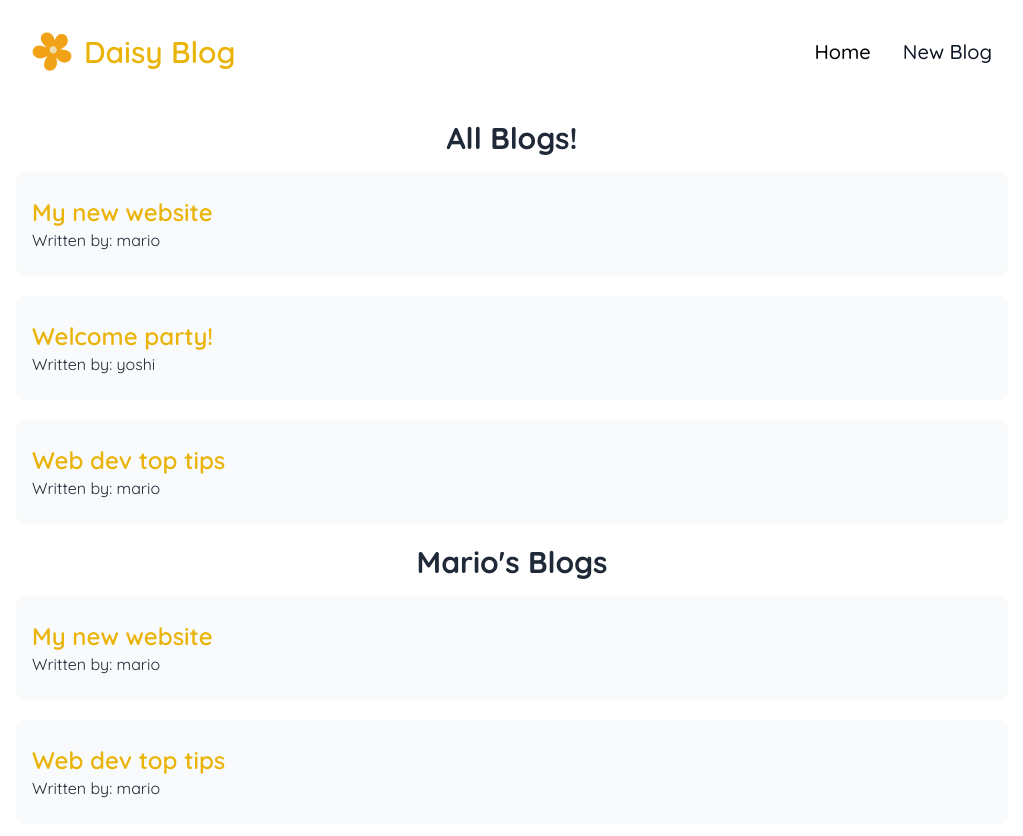
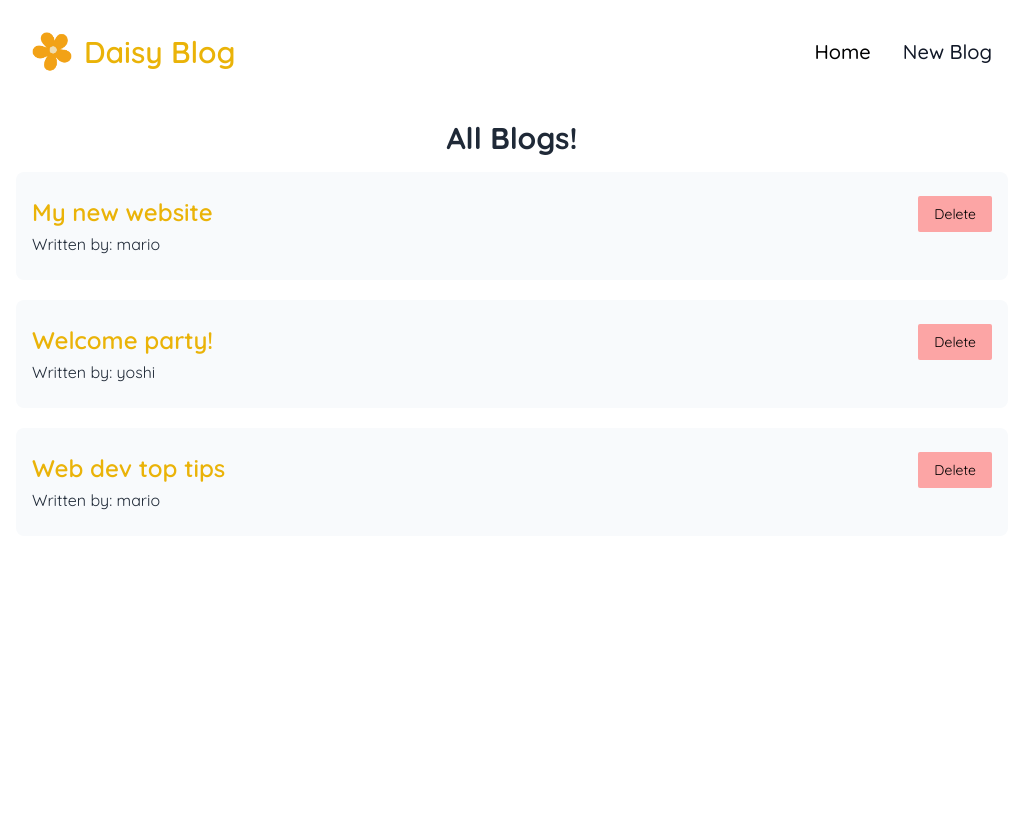
Before and after one commit to nadialvy/react-blog, a React (Vite) app: page / in a window 1280 px wide. Shown: the top 836 px of the page, without its empty margins (128-1151 px from the left). After the commit the page ends 800 px from the top, so only its background shows below. Built offline with nearby package versions, Linux system fonts and the light colour scheme.

Commit message:
function as props

```diff
--- a/src/components/BlogList.jsx
+++ b/src/components/BlogList.jsx
@@ -1,11 +1,14 @@
-const BlogList = ({ blogs, title }) => {
+const BlogList = ({ blogs, title, handleDelete }) => {
   return (
     <>
       <h1 className="text-3xl font-bold mb-4 text-gray-800 text-center">{ title }</h1>
       <div className="blog-list">
         {blogs.map((blog) => (
           <div className="blog-preview mb-5 hover:cursor-pointer hover:shadow-lg px-4 py-6 rounded-lg bg-slate-50 hover:bg-slate-100 transition-all" key={blog.id}>
-            <h2 className="font-semibold text-2xl text-yellow-500">{blog.title}</h2>
+            <div className="flex justify-between">
+              <h2 className="font-semibold text-2xl text-yellow-500">{blog.title}</h2>
+              <button onClick={() => handleDelete(blog.id)} className="px-4 py-2 bg-red-300 rounded-sm text-sm hover:bg-red-500 hover:text-white">Delete</button>
+            </div>
             <p className="text-gray-800">Written by: {blog.author}</p>
           </div>
         ))}
--- a/src/components/Home.jsx
+++ b/src/components/Home.jsx
@@ -9,10 +9,15 @@ const Home = () => {
     { title: "Web dev top tips", body: "lorem ipsum...", author: "mario", id: 3 },
   ]);
 
+  const handleDelete = (id) => {
+    const newBlogs = blogs.filter((blog) => blog.id != id);
+    setBlogs(newBlogs);
+  }
+
   return (
     <div className="mx-32 mt-8">
-      <BlogList blogs={blogs} title="All Blogs!" />
-      <BlogList blogs={blogs.filter((blog) => blog.author == 'mario')} title="Mario's Blogs"/>
+      <BlogList blogs={blogs} title="All Blogs!" handleDelete={handleDelete}/>
+      {/* <BlogList blogs={blogs.filter((blog) => blog.author == 'mario')} title="Mario's Blogs"/> */}
     </div>
   );
 };
```
